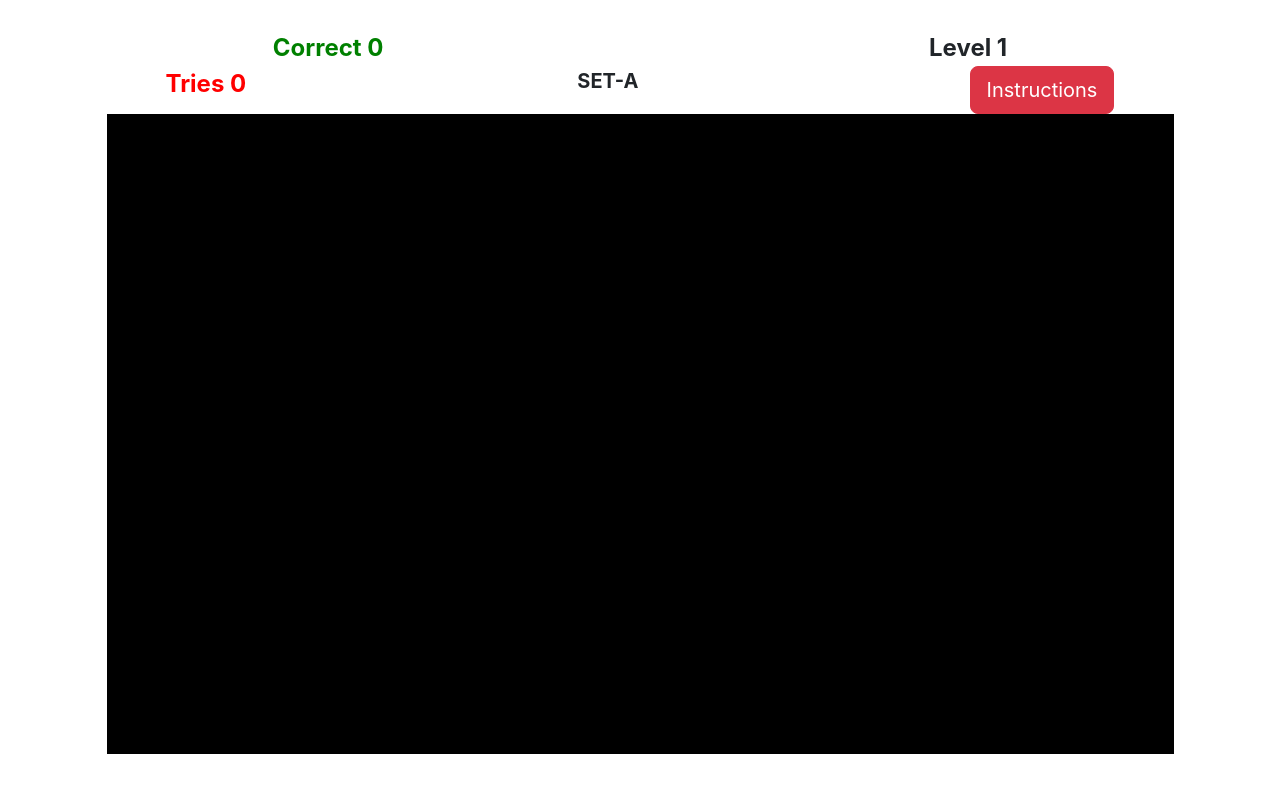
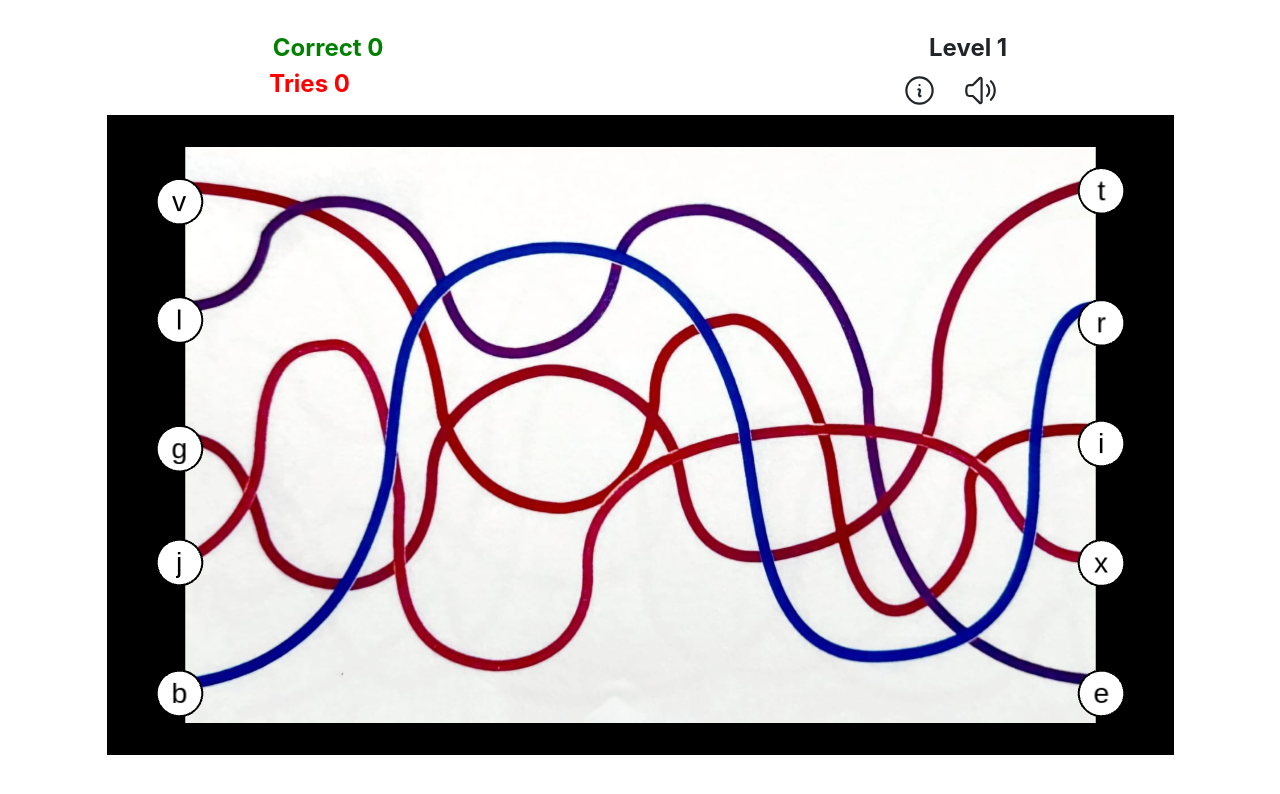
Before and after one commit to ShivaSaiCharanD/connectingletters, a React (Create React App) app: page / in a window 1280 px wide. Shown: the top 794 px of the page. Built offline with nearby package versions, Linux system fonts and the light colour scheme; the HTML template or start-up script is replaced by a standard one.

Commit message:
instructions

```diff
--- a/src/components/Game3.jsx
+++ b/src/components/Game3.jsx
@@ -19,6 +19,7 @@ export default function Game3() {
   const [show, setShow] = useState(1);
   const [counter, setCounter] = useState(0);
   const words = wordsArray[`session1`][`item${show}`];
+  const instruction = new Audio("/instructions.wav");
   useEffect(() => {
     const popoverTriggerList = [].slice.call(document.querySelectorAll('[data-bs-toggle="popover"]'));
     const popoverList = popoverTriggerList.map(function (popoverTriggerEl) {
@@ -257,10 +258,20 @@ export default function Game3() {
           <b className="fs-4">Level {show}</b>
         </div>
         <div className="d-flex justify-content-around w-100">
+          <div className="d-flex justify-content-start">
           <b className="fs-4" style={{ color: "red" }}>Tries {tries}</b>
-          <b className="fs-5">SET-A</b>
-          <button tabindex="0" class="btn btn-lg btn-danger" data-bs-toggle="popover" data-bs-trigger="focus" title="Instructions" data-bs-content="Click letters from left to right following the path">Instructions</button>
           </div>
+          <div className="d-flex justify-content-end">
+          <button tabindex="0" className="btn" data-bs-toggle="popover" data-bs-trigger="focus" title="Instructions" data-bs-content="Click letters from left to right following the path"><svg xmlns="http://www.w3.org/2000/svg" fill="none" viewBox="0 0 24 24" width={35} height={35} strokeWidth={1.5} stroke="currentColor" className="size-6">
+            <path strokeLinecap="round" strokeLinejoin="round" d="m11.25 11.25.041-.02a.75.75 0 0 1 1.063.852l-.708 2.836a.75.75 0 0 0 1.063.853l.041-.021M21 12a9 9 0 1 1-18 0 9 9 0 0 1 18 0Zm-9-3.75h.008v.008H12V8.25Z" />
+          </svg></button>
+          <button className="btn"><svg xmlns="http://www.w3.org/2000/svg" fill="none" viewBox="0 0 24 24" width={35} height={35} strokeWidth={1.5} stroke="currentColor" className="size-6" onClick={()=>instruction.play()}>
+            <path strokeLinecap="round" strokeLinejoin="round" d="M19.114 5.636a9 9 0 0 1 0 12.728M16.463 8.288a5.25 5.25 0 0 1 0 7.424M6.75 8.25l4.72-4.72a.75.75 0 0 1 1.28.53v15.88a.75.75 0 0 1-1.28.53l-4.72-4.72H4.51c-.88 0-1.704-.507-1.938-1.354A9.009 9.009 0 0 1 2.25 12c0-.83.112-1.633.322-2.396C2.806 8.756 3.63 8.25 4.51 8.25H6.75Z" />
+          </svg>
+          </button>
+
+          </div>
+        </div>
         <canvas id="board"></canvas>
         <div>
           {counter === 5 && show !== 3 ? (
```
Also changed, not shown: 1 other file (tests, documents, lock files or other folders).
